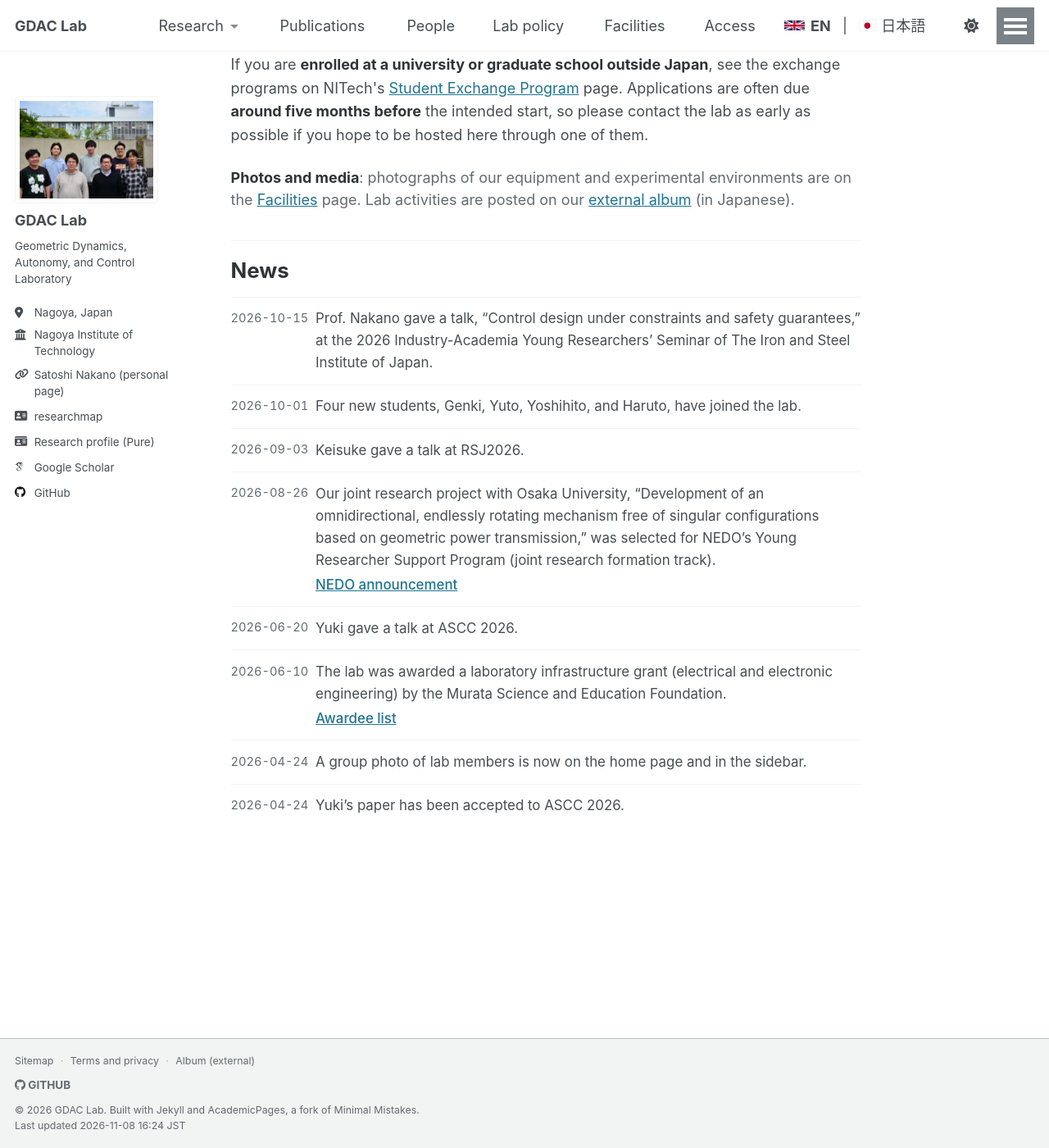
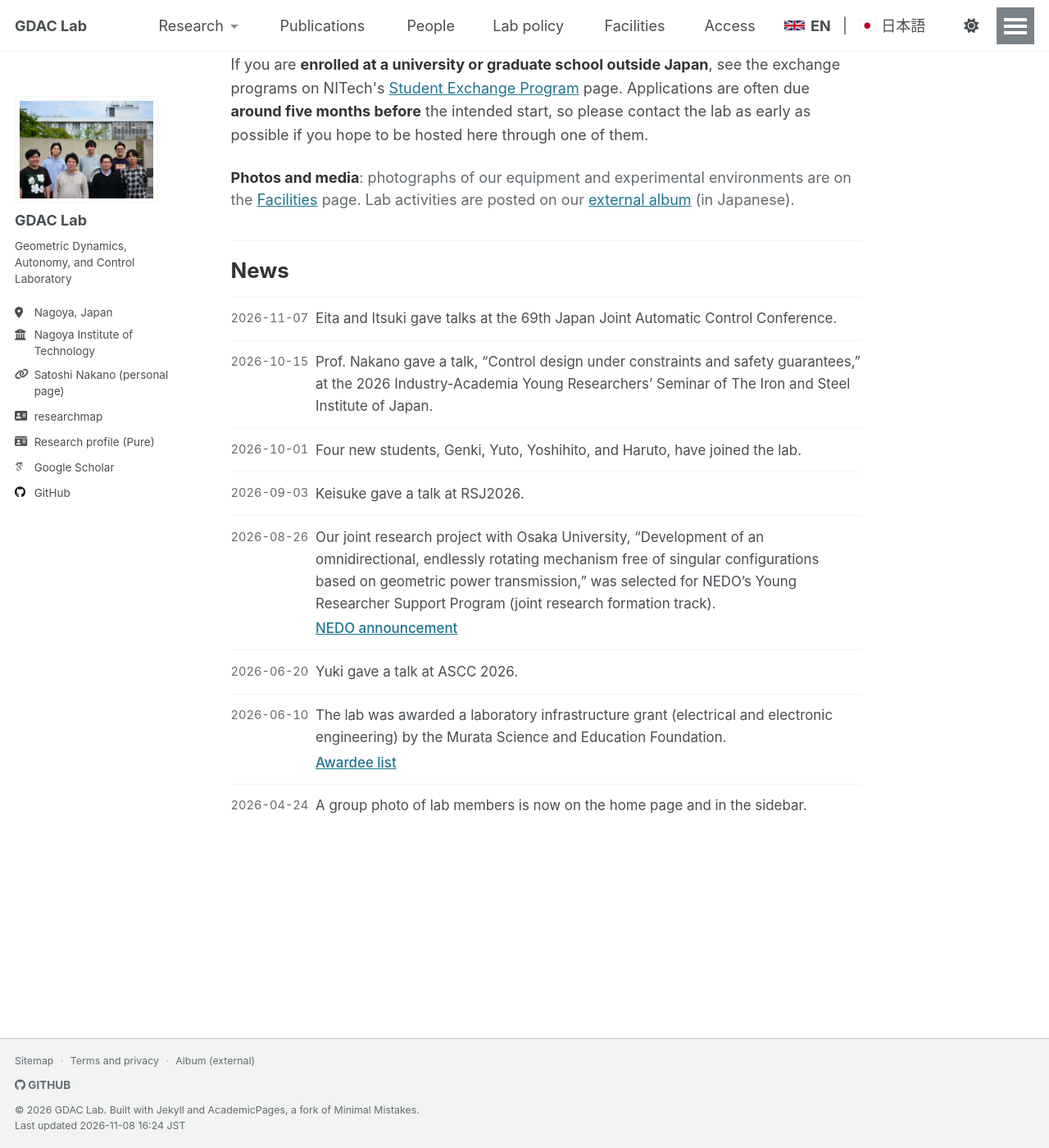
Before and after one commit to GDAC-Lab/gdac-lab.github.io, a Jekyll site: the page built from _pages/about.md, in a window 1280 px wide and 1400 px high, scrolled down 1513 px. Shown: the whole window at 82% size. Built offline with Jekyll 4.4.1, drawn with Linux system fonts in a browser that asks for light colours.

Commit message:
お知らせに第69回自動制御連合講演会での発表を足す

```diff
--- a/_data/news.yml
+++ b/_data/news.yml
@@ -11,6 +11,9 @@
 #     (佐野君); ，。 punctuation. Students are named the way the lab speaks of them,
 #     not the way a press release would.
 items:
+  - date: "2026-11-07"
+    body_en: "Eita and Itsuki gave talks at the 69th Japan Joint Automatic Control Conference."
+    body_ja: "杉山君と浅田君が第69回自動制御連合講演会で発表しました。"
   - date: "2026-10-15"
     body_en: "Prof. Nakano gave a talk, \"Control design under constraints and safety guarantees,\" at the 2026 Industry-Academia Young Researchers' Seminar of The Iron and Steel Institute of Japan."
     body_ja: "日本鉄鋼協会 若手フォーラム主催の「2026年度 産学若手交流セミナー」で，仲野が「制約を考慮した制御系設計と安全性保証」と題して発表しました。"
```
